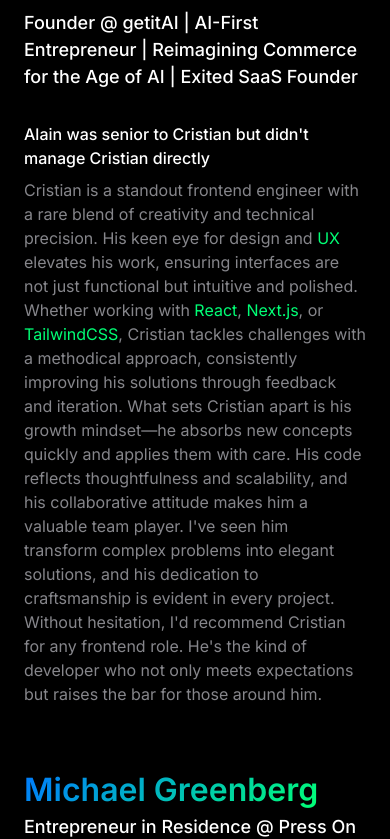
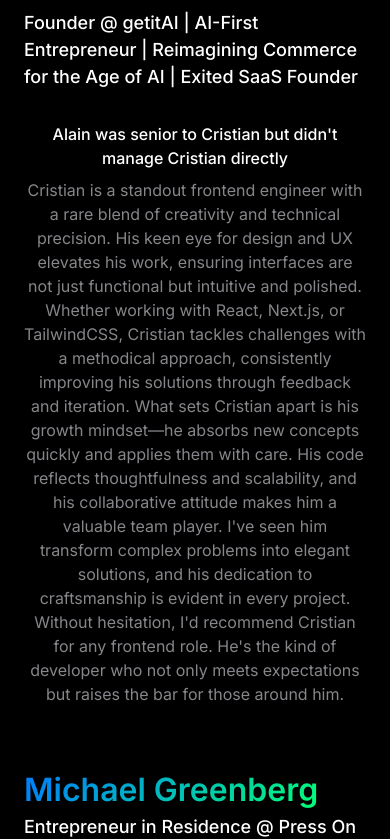
Before and after one commit to cristianvsirbu/portfolio, a Next.js app: page / in a window 390 px wide. Shown: the part 2294-3133 px from the top of the page. Built offline with nearby package versions, Linux system fonts and the light colour scheme; a web font is replaced by a local one.

Commit message:
style: enhance text alignment and structure in Recommendation component

```diff
--- a/src/components/Recommendation.tsx
+++ b/src/components/Recommendation.tsx
@@ -62,8 +62,12 @@ const Recommendation = memo(function Recommendation({
       </div>
 
       <div className="paragraph">
-      <h3 className='mb-2 font-medium text-white'>{recommendation.relationship}</h3>
-        <TermHighlighter>{recommendation.text}</TermHighlighter>
+        <h3 className="mb-2 font-medium text-white text-center lg:text-left">
+          {recommendation.relationship}
+        </h3>
+        <TermHighlighter>
+          <p className="text-center lg:text-left">{recommendation.text}</p>
+        </TermHighlighter>
       </div>
     </motion.div>
   );
```
